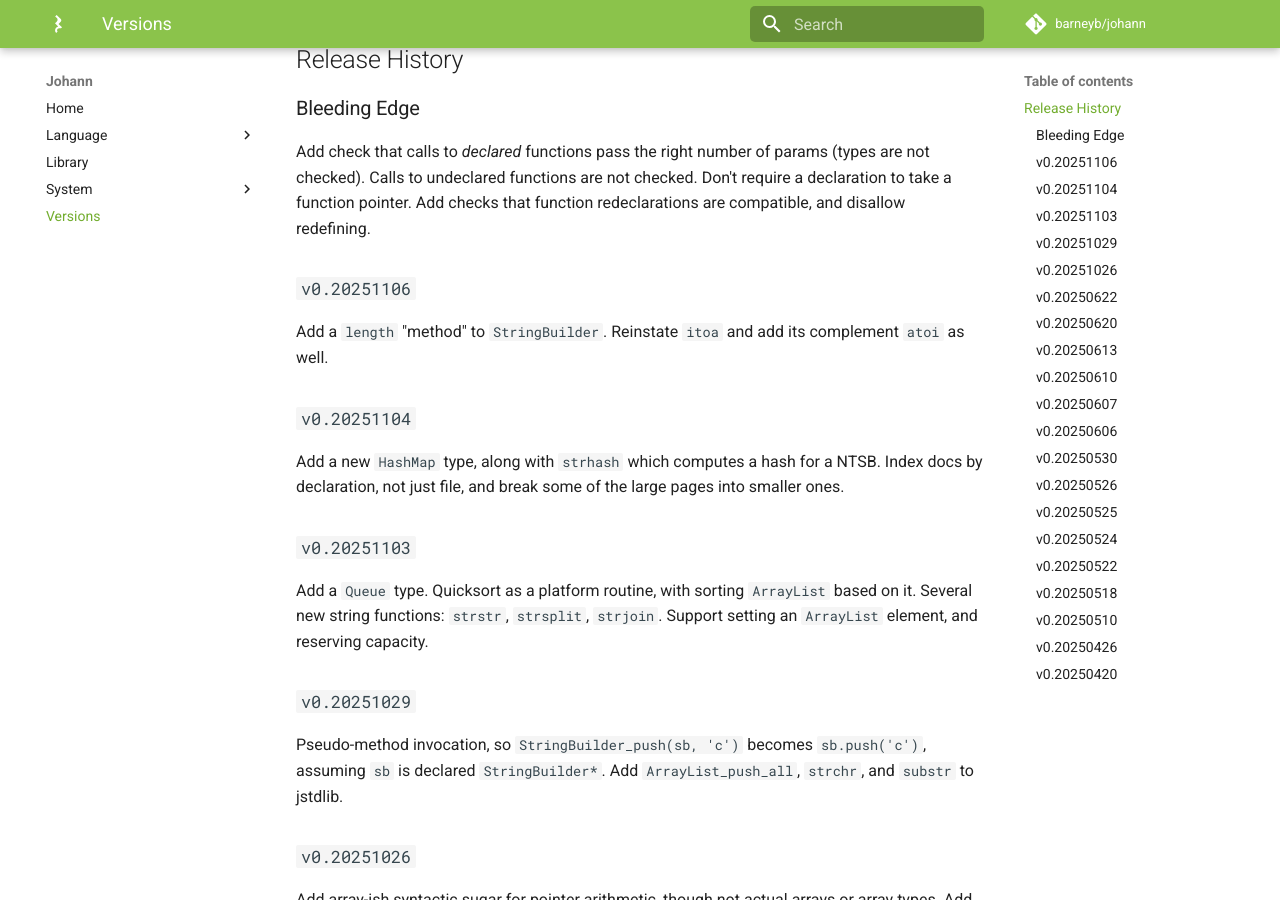
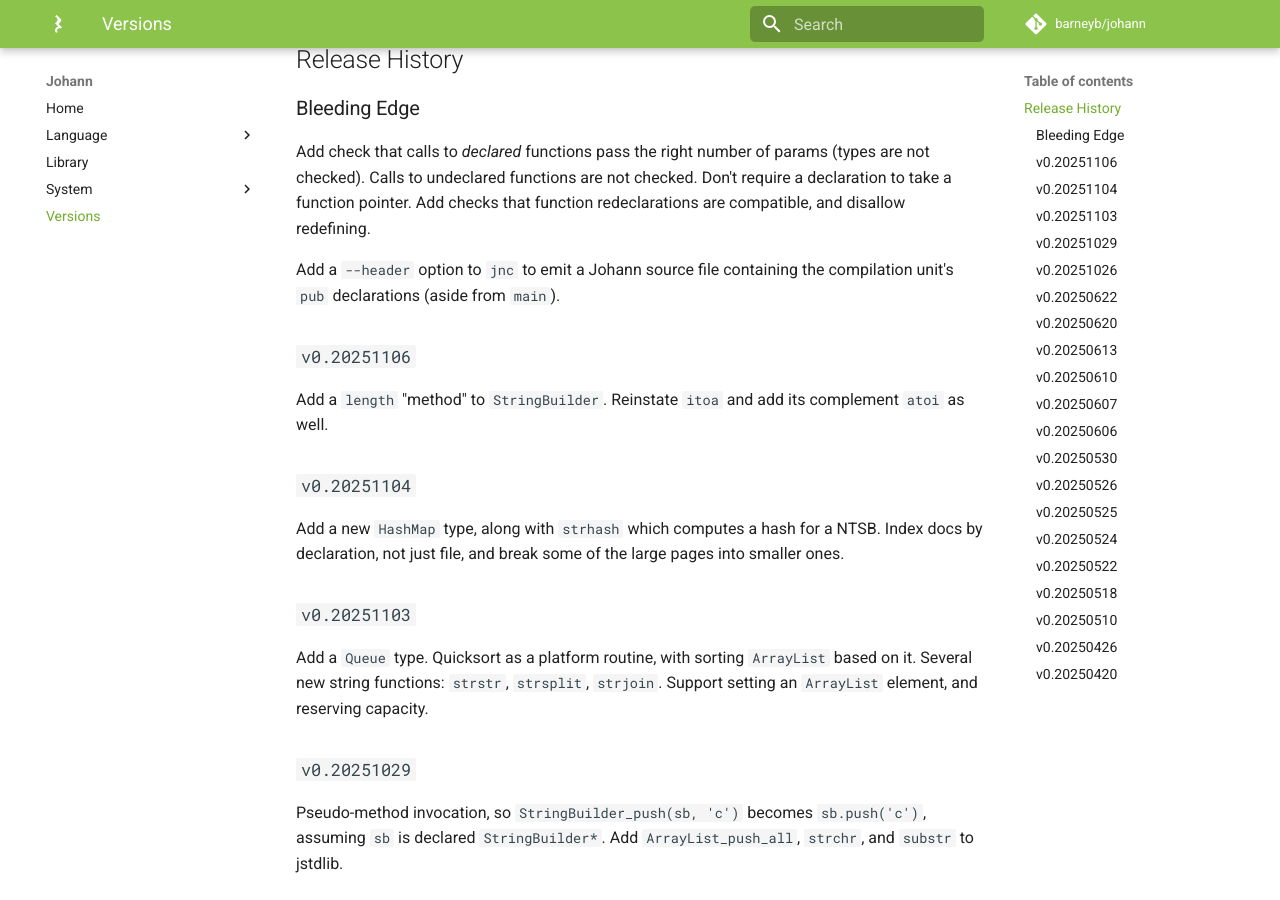
Before and after one commit to barneyb/johann, an MkDocs documentation site: the page built from documentation/docs/versions/index.md, in a window 1280 px wide and 900 px high, scrolled down 448 px. Built offline with MkDocs 1.6.1 and Material for MkDocs 9.7.7, drawn with Linux system fonts in a browser that asks for light colours; comment, search, counter and statistics services are not loaded.

Commit message:
support emitting 'headers' from sources

```diff
--- a/documentation/docs/versions/index.md
+++ b/documentation/docs/versions/index.md
@@ -12,6 +12,8 @@ This provides a backwards compatibility guarantee _for a single release_. Skippi
 ### Bleeding Edge
 
 Add check that calls to _declared_ functions pass the right number of params (types are not checked). Calls to undeclared functions are not checked. Don't require a declaration to take a function pointer. Add checks that function redeclarations are compatible, and disallow redefining.
+
+Add a `--header` option to `jnc` to emit a Johann source file containing the compilation unit's `pub` declarations (aside from `main`).
 
 ### `v0.20251106`
 
```
Also changed, not shown: 8 other files.
